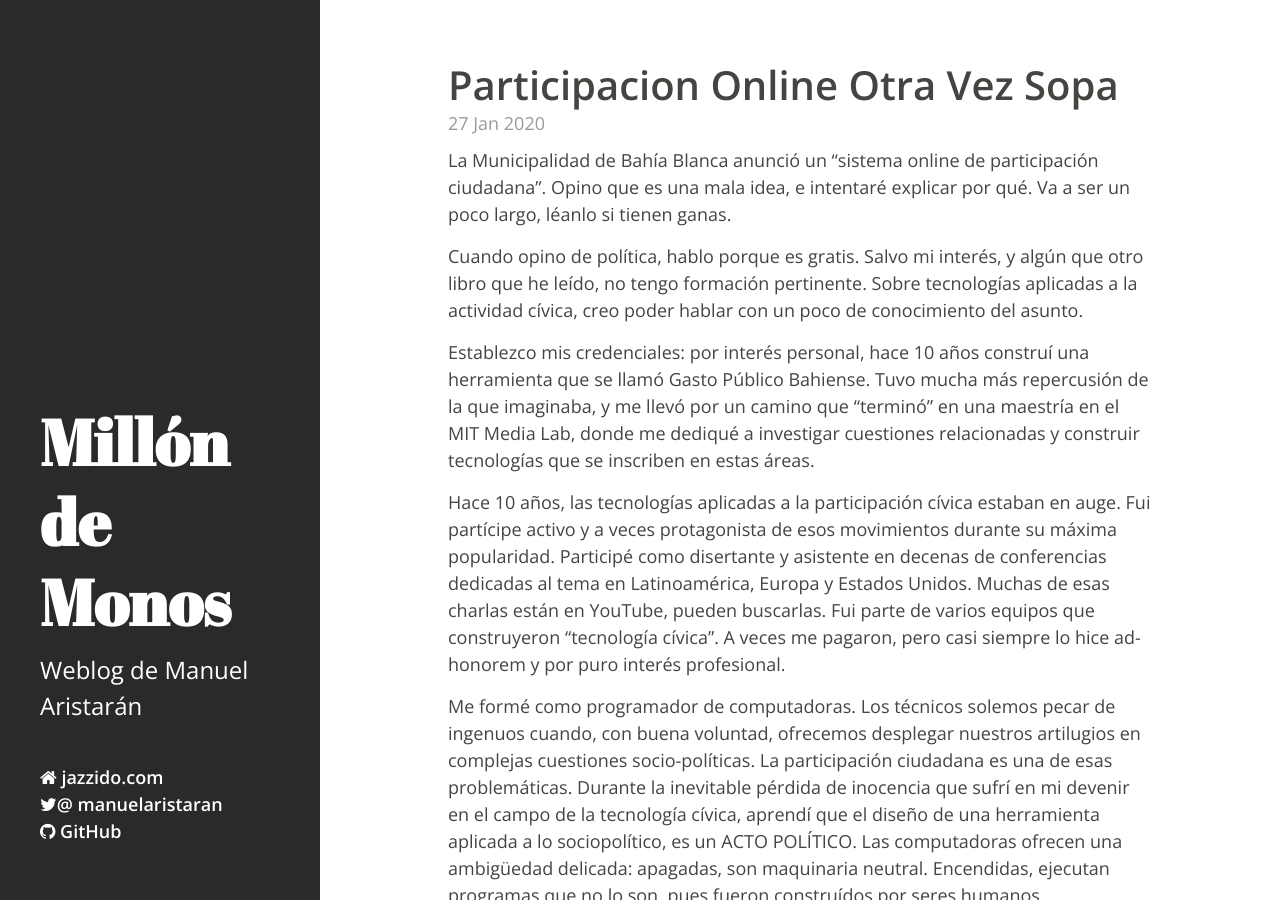
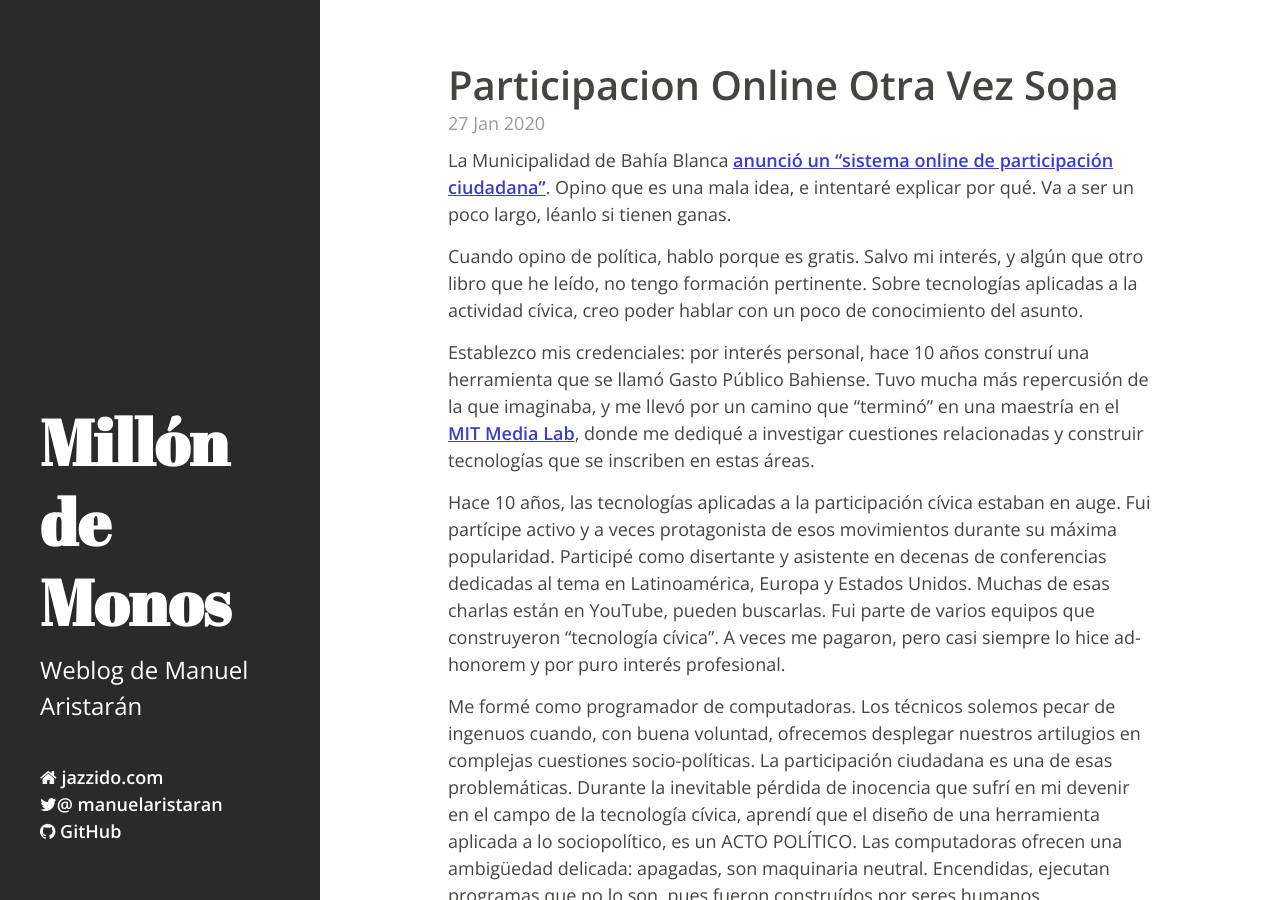
Before and after one commit to jazzido/jazzido.github.io, a Jekyll site: the page built from _posts/2020-01-27-participacion-online-otra-vez-sopa.md, in a window 1280 px wide and 900 px high. Built offline with Jekyll 4.4.1, drawn with Linux system fonts in a browser that asks for light colours; nearby versions of some CDN libraries; our own code applies the rules of GitHub Pages for plain Markdown files; comment, search, counter and statistics services are not loaded; part of the change alters nothing that is shown.

```diff
--- a/_posts/2020-01-27-participacion-online-otra-vez-sopa.md
+++ b/_posts/2020-01-27-participacion-online-otra-vez-sopa.md
@@ -1,8 +1,8 @@
-La Municipalidad de Bahía Blanca anunció un "sistema online de participación ciudadana". Opino que es una mala idea, e intentaré explicar por qué. Va a ser un poco largo, léanlo si tienen ganas.
+La Municipalidad de Bahía Blanca [anunció un "sistema online de participación ciudadana"](https://www.lanueva.com/nota/2020-1-25-7-30-56-preparan-un-plan-de-mayor-participacion-ciudadana-en-las-decisiones-municipales). Opino que es una mala idea, e intentaré explicar por qué. Va a ser un poco largo, léanlo si tienen ganas.
 
 Cuando opino de política, hablo porque es gratis. Salvo mi interés, y algún que otro libro que he leído, no tengo formación pertinente. Sobre tecnologías aplicadas a la actividad cívica, creo poder hablar con un poco de conocimiento del asunto.
 
-Establezco mis credenciales: por interés personal, hace 10 años construí una herramienta que se llamó Gasto Público Bahiense. Tuvo mucha más repercusión de la que imaginaba, y me llevó por un camino que "terminó" en una maestría en el MIT Media Lab, donde me dediqué a investigar cuestiones relacionadas y construir tecnologías que se inscriben en estas áreas.
+Establezco mis credenciales: por interés personal, hace 10 años construí una herramienta que se llamó Gasto Público Bahiense. Tuvo mucha más repercusión de la que imaginaba, y me llevó por un camino que "terminó" en una maestría en el [MIT Media Lab](https://media.mit.edu), donde me dediqué a investigar cuestiones relacionadas y construir tecnologías que se inscriben en estas áreas.
 
 Hace 10 años, las tecnologías aplicadas a la participación cívica estaban en auge. Fui partícipe activo y a veces protagonista de esos movimientos durante su máxima popularidad. Participé como disertante y asistente en decenas de conferencias dedicadas al tema en Latinoamérica, Europa y Estados Unidos. Muchas de esas charlas están en YouTube, pueden buscarlas. Fui parte de varios equipos que construyeron "tecnología cívica". A veces me pagaron, pero casi siempre lo hice ad-honorem y por puro interés profesional.
 
```
